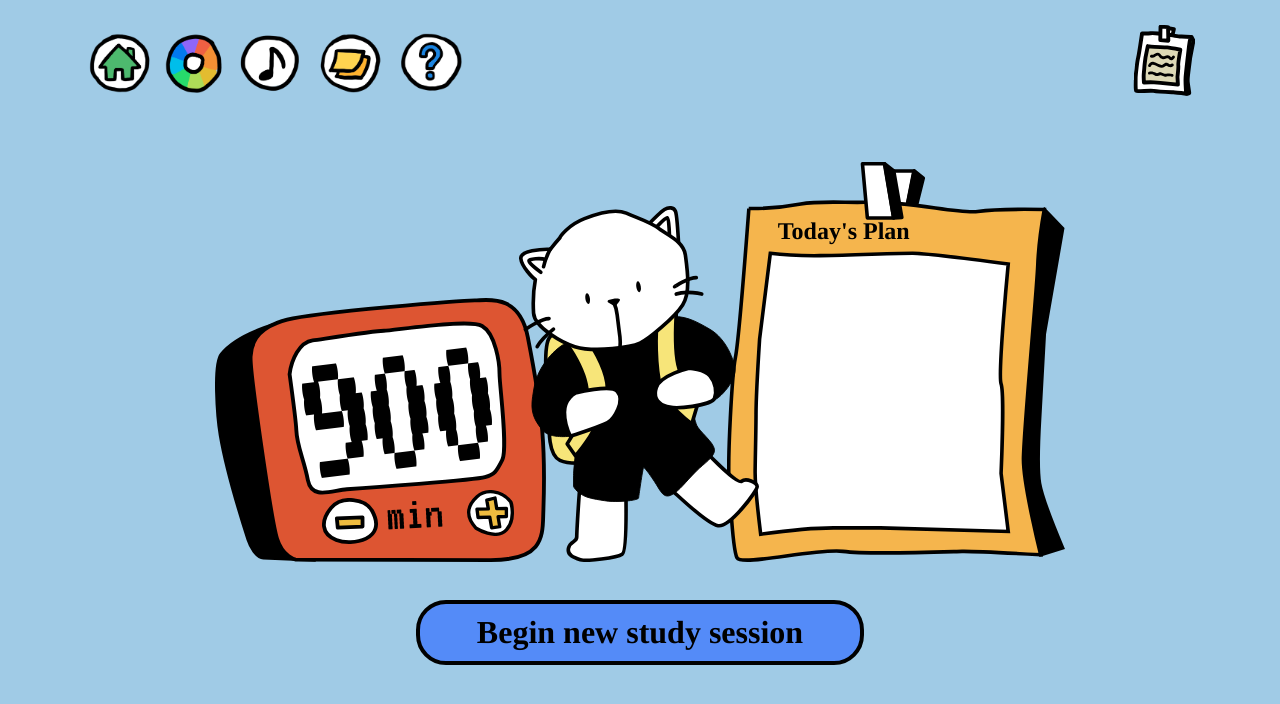
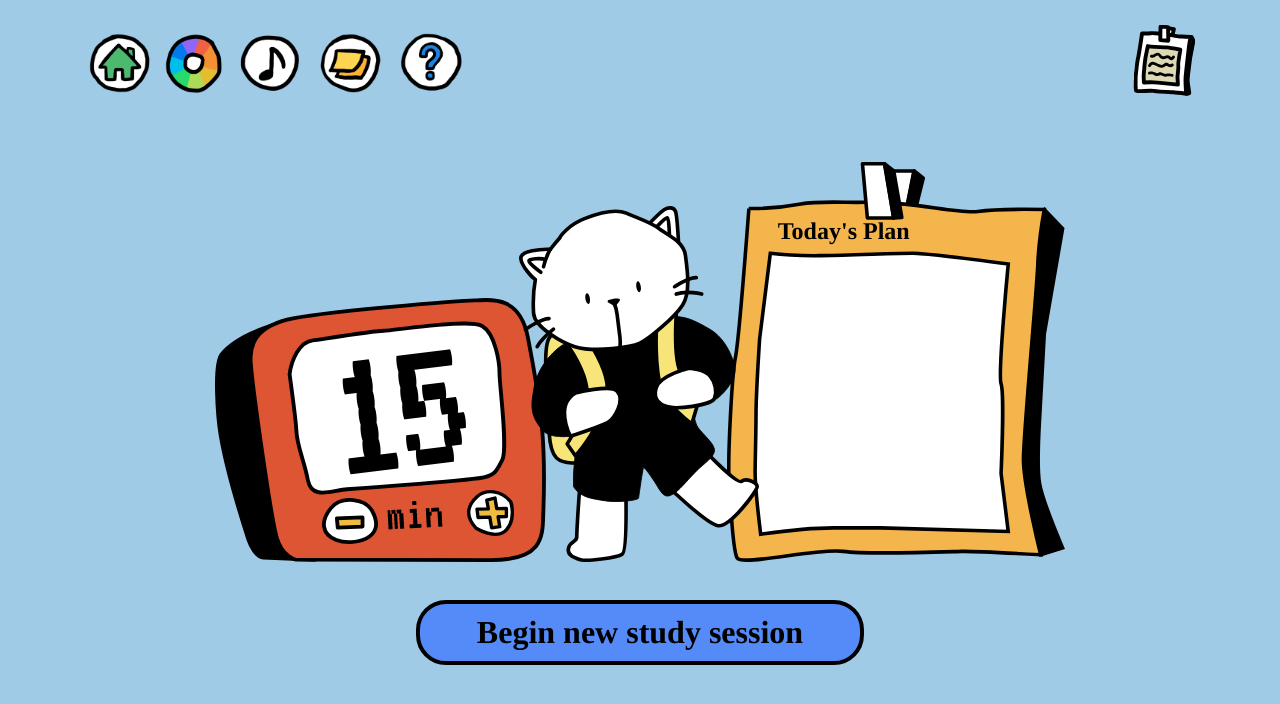
Before and after one commit to thrisnasingh/studywithme, a React (Create React App) app: page / in a window 1280 px wide. Shown: the top 704 px of the page. Built offline with nearby package versions, Linux system fonts and the light colour scheme; a web font is replaced by a local one.

Commit message:
updated initialTimerValue in HomeContainer to be 15

```diff
--- a/src/containers/HomeContainer.js
+++ b/src/containers/HomeContainer.js
@@ -16,7 +16,7 @@ const HomeContainer = () => {
   const [isBreak, setIsBreak] = useState(false);
   const avatars = [homeCat, homeFrog, homeDuck];
   const [currentAvatarIndex, setCurrentAvatarIndex] = useState(0);
-  const [initialTimerValue, setInitialTimerValue] = useState(900*60); //passes in seconds
+  const [initialTimerValue, setInitialTimerValue] = useState(15*60); //passes in seconds
 
   const convertSecondsToMinutes = (seconds) => {
     return seconds / 60;
```
